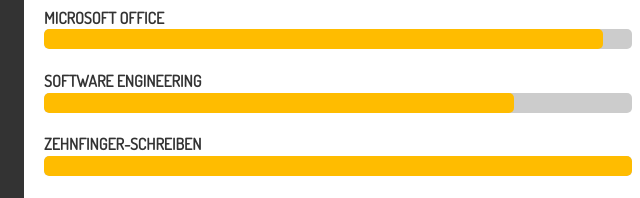
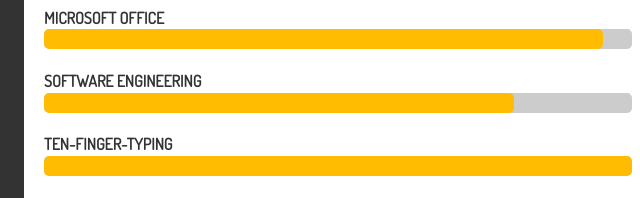
Before and after one commit to CrystalCake/CV, a website: page dist/resume.html in a window 1280 px wide. Shown: the part 1040-1238 px from the top of the page, 0-640 px from the left. Drawn offline with nearby package versions, Linux system fonts and the light colour scheme; files whose address does not match are found by name.

Commit message:
Zehnfinger-Schreiben engl.

```diff
--- a/dist/resume.html
+++ b/dist/resume.html
@@ -145,7 +145,7 @@
                   </div>
                 </li>
                 <li>
-                  <h4>Zehnfinger-Schreiben</h4>
+                  <h4>Ten-Finger-Typing</h4>
                   <div class="progress">
                     <div style="width: 100%;"></div>
                   </div>
```
